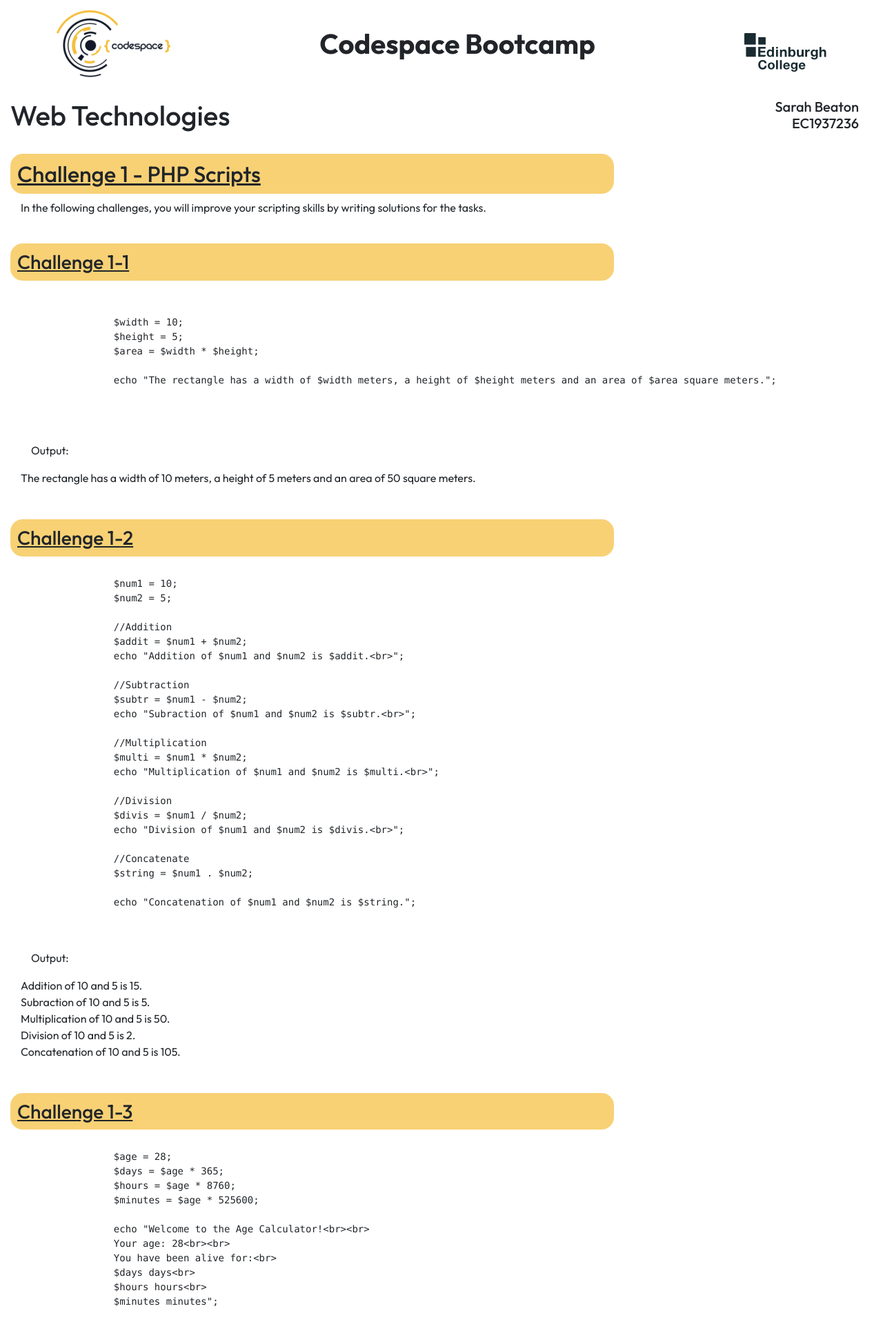
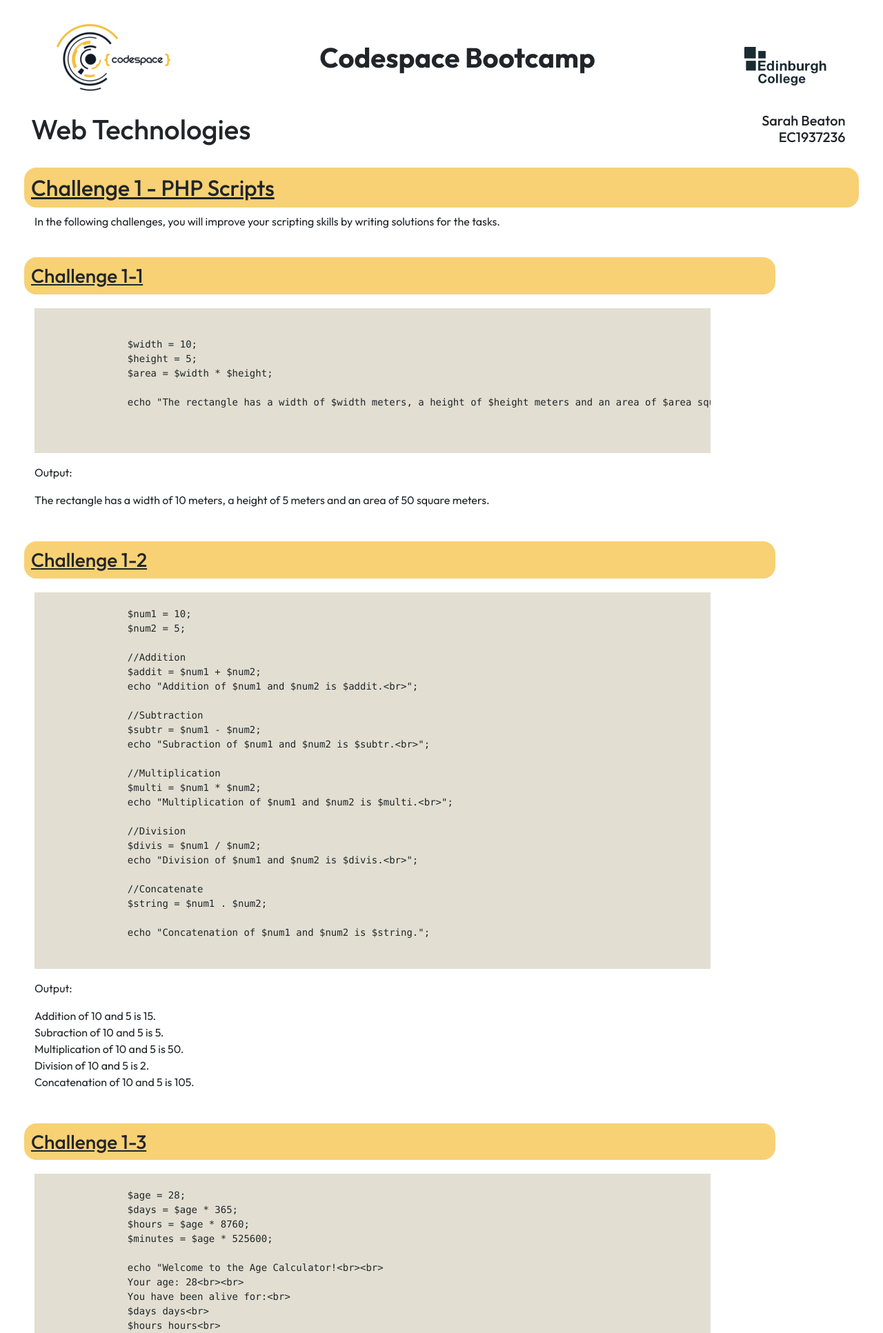
Before and after one commit to sarahsbtn/Codespace-Bootcamp-2024, a PHP site: page /Challenge-1-PHP-Scripts.php in a window 1280 px wide. Shown: the top 1933 px of the page at 69% size. Run offline with PHP 8.4, Linux system fonts and the light colour scheme.

Commit message:
Update styles.css

```diff
--- a/Web Technologies/styles.css
+++ b/Web Technologies/styles.css
@@ -1,27 +1,51 @@
 body {
-    padding: 15px;
+    padding: 35px;
+
 }
 
-h2, h3 {
+h1 {
+    padding-left: 10px;
+}
+
+h2 {
     text-decoration: underline;
     border-radius: 18px;
     background-color: rgba(245, 190, 59, 0.7);
     padding: 10px;
-    width: 70%;
 }
 
-#answers, p {
+h3 {
+    text-decoration: underline;
+    border-radius: 18px;
+    width: 90%;
+    background-color: rgba(245, 190, 59, 0.7);
+    padding: 10px;
+    margin-bottom: 20px;
+}
+
+#answers {
     margin-left: 15px;
+    width: 90%
+}
+
+pre {
+    background-color: #E2DFD2;
+    width: 90%;
+}
+
+#q1, #q2, #q3, #q4, #q5, #q6 {
+    background-color: #E2DFD2;
+    padding: 15px;
+    width: 90%;
 }
 
 table {
     border-spacing: 30px;
     text-align: centre;
     width: 25%;
-
 }
 
 table, th, td {
     border: 1px solid black;
     border-collapse: collapse;
-  }
+}
```
